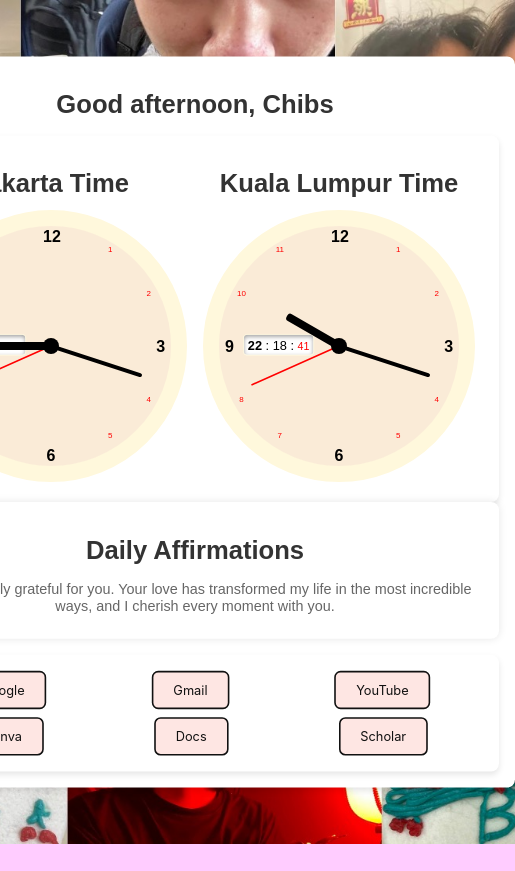
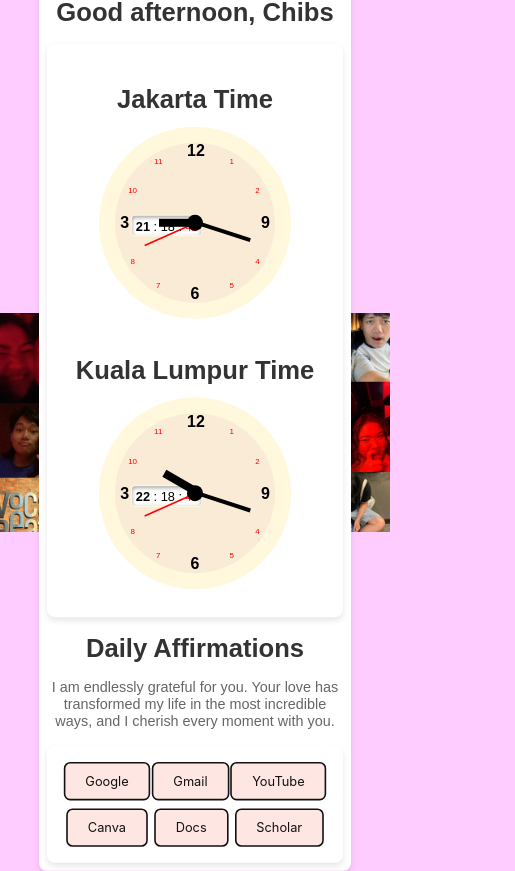
Before and after one commit to krooldonutz/for-chibs, a website with bundled scripts: page index.html in a window 390 px wide. Shown: the whole page, 515 px wide, since content can reach past the window. Before the commit the page ends 844 px from the top, so only its background shows below. Built offline with nearby package versions, Linux system fonts and the light colour scheme.

Commit message:
enable phone screen special size

```diff
--- a/styles.css
+++ b/styles.css
@@ -1,3 +1,4 @@
+/* Global styles */
 body {
     font-family: Arial, sans-serif;
     margin: 0;
@@ -11,9 +12,8 @@ body {
     background-size: cover; /* Ensure the image covers the entire viewport */
     background-repeat: no-repeat; /* Prevent the image from repeating */
     background-position: center; /* Center the image */
-    transform: scale(80%)
+    transform: scale(80%);
 }
-
 
 .container {
     text-align: center;
@@ -21,6 +21,8 @@ body {
     border-radius: 10px;
     padding: 20px;
     box-shadow: 0 4px 8px rgba(0, 0, 0, 0.1); /* Box shadow for a sleek look */
+    padding: 20px; /* Common padding for container */
+    transform-origin: top; /* Set transform origin to top */
 }
 
 h1 {
@@ -34,86 +36,67 @@ p {
     margin-bottom: 10px;
 }
 
-.affirmation-container {
-    background-color:  #fff;
-    padding: 20px;
-    border-radius: 10px;
-    box-shadow: 0 0 10px rgba(0, 0, 0, 0.1);
-}
-
-.button-container {
-    background-color:  #fff;
-    padding: 20px;
-    border-radius: 10px;
-    box-shadow: 0 0 10px rgba(0, 0, 0, 0.1);
-}
-
-.clock{
+/* Clock styles */
+.clock {
     width: 300px;
     height: 300px;
     border-radius: 50%;
     background-color: antiquewhite;
     margin: 100px auto 0px auto;
     position: relative;
-    border:20px solid cornsilk;
+    border: 20px solid cornsilk;
     margin-top: -5px; /* Adjust the value for desired gap size */
     margin-bottom: 5px;
+}
 
-}
-.center{
+.center {
     background-color: #000;
     position: absolute;
     left: calc(50% - 10px);
-    top:  calc(50% - 10px);
+    top: calc(50% - 10px);
     width: 20px;
     height: 20px;
     border-radius: 50%;
     z-index: 20;
 }
-.hourHand{
+
+.hourHand, .minuteHand, .secondHand {
+    position: absolute;
+    left: 50%;
+    transform-origin: bottom center;
+}
+
+.hourHand {
     width: 10px;
     height: 75px;
     background-color: #000;
-    transform-origin: bottom center;
-    border-radius: 4px;
-    position: absolute;
     top: 75px;
     left: 145px;
     z-index: 10;
-    transition-timing-function: cubic-bezier(0.1, 2.7, 0.58, 1);
     transform: rotate(360deg);
+}
 
-}
-.minuteHand{
+.minuteHand {
     width: 5px;
     height: 120px;
     background-color: #000;
-    transform-origin: bottom center;
-    border-radius: 4px;
-    position: absolute;
     top: 30px;
     left: 147px;
     z-index: 9;
-    transition-timing-function: cubic-bezier(0.1, 2.7, 0.58, 1);
     transform: rotate(90deg);
+}
 
-}
-.secondHand{
+.secondHand {
     width: 2px;
     height: 120px;
-    background-color:red;
-    transform-origin: bottom center;
-    border-radius: 4px;
-    position: absolute;
+    background-color: red;
     top: 30px;
     left: 149px;
-    transition: all 0.06s;
-    transition-timing-function: cubic-bezier(0.1, 2.7, 0.58, 1);
     z-index: 8;
     transform: rotate(360deg);
+}
 
-}
-.time{
+.time {
     position: absolute;
     top: 45%;
     left: 10%;
@@ -125,90 +108,79 @@ p {
     border-radius: 5px;
     min-width: 70px;
     height: 15px;
-
-}
-.time small{
-    color:red;
-    transition: all 0.05s;
-    transition-timing-function: cubic-bezier(0.1, 2.7, 0.58, 1);
 }
 
-.clock ul{
+.time small {
+    color: red;
+    transition: all 0.05s;
+}
+
+.clock ul {
     list-style: none;
     padding: 0;
+}
 
-}
-.clock ul li{
+.clock ul li {
     position: absolute;
-    width:20px;
-    height:20px;
+    width: 20px;
+    height: 20px;
     text-align: center;
     line-height: 20px;
     font-size: 10px;
-    color:red;
+    color: red;
 }
-.clock ul li:nth-child(1){
+
+.clock ul li:nth-child(1) {
     right: 22%;
-    top:6.5%;
+    top: 6.5%;
 }
-.clock ul li:nth-child(2){
+
+.clock ul li:nth-child(2) {
     right: 6%;
-    top:25%;
+    top: 25%;
 }
-.clock ul li:nth-child(3){
+
+.clock ul li:nth-child(3),
+.clock ul li:nth-child(6),
+.clock ul li:nth-child(9),
+.clock ul li:nth-child(12) {
     right: 1%;
-    top:calc(50% - 10px);
-    color:#000;
-    font-size: 20px;
-    font-weight: bold;
-}
-.clock ul li:nth-child(4){
-    right: 6%;
-    top:69%;
-}
-.clock ul li:nth-child(5){
-    right: 22%;
-    top:84%;
-}
-.clock ul li:nth-child(6){
-    right: calc(50% - 10px);
-    top:calc(99% - 20px);
-    color:#000;
-    font-size: 20px;
-    font-weight: bold;
-}
-.clock ul li:nth-child(7){
-    left: 22%;
-    top:84%;
-}
-.clock ul li:nth-child(8){
-    left: 6%;
-    top:69%;
-}
-.clock ul li:nth-child(9){
-    left: 1%;
-    top:calc(50% - 10px);
-    color:#000;
-    font-size: 20px;
-    font-weight: bold;
-}
-.clock ul li:nth-child(10){
-    left: 6%;
-    top:25%;
-}
-.clock ul li:nth-child(11){
-    left: 22%;
-    top:6.5%;
-}
-.clock ul li:nth-child(12){
-    right: calc(50% - 10px);
-    top:1%;
-    color:#000;
+    color: #000;
     font-size: 20px;
     font-weight: bold;
 }
 
-/* CSS */
+.clock ul li:nth-child(4) {
+    right: 6%;
+    top: 69%;
+}
+
+.clock ul li:nth-child(5) {
+    right: 22%;
+    top: 84%;
+}
+
+.clock ul li:nth-child(7) {
+    left: 22%;
+    top: 84%;
+}
+
+.clock ul li:nth-child(8) {
+    left: 6%;
+    top: 69%;
+}
+
+.clock ul li:nth-child(10) {
+    left: 6%;
+    top: 25%;
+}
+
+.clock ul li:nth-child(11) {
+    left: 22%;
+    top: 6.5%;
+}
+
+/* Button styles */
 .button-56 {
     align-items: center;
     background-color: #fee6e3;
@@ -218,7 +190,7 @@ p {
     color: #111;
     cursor: pointer;
     display: flex;
-  font-family: Inter,sans-serif;
+    font-family: Inter, sans-serif;
     font-size: 16px;
     height: 48px;
     justify-content: center;
@@ -267,43 +239,122 @@ p {
     }
 }
 
-
-
+/* Button container styles */
 .buttons-container {
     display: flex;
     flex-direction: column;
     align-items: center;
-    background-color: white; /* Adjust background color as needed */
+    background-color: white;
     padding: 20px;
     border-radius: 10px;
-    box-shadow: 0 4px 8px rgba(0, 0, 0, 0.1); /* Add drop shadow */
-    margin-top: 20px; /* Adjust margin as needed */
+    box-shadow: 0 4px 8px rgba(0, 0, 0, 0.1);
+    margin-top: 20px;
 }
 
-.top-buttons{
-    display: flex;
-    justify-content: space-around;
-    width: 100%;
-    margin-bottom:10px;
-}
-
+.top-buttons,
 .bottom-buttons {
     display: flex;
     justify-content: space-around;
     width: 100%;
+}
 
+.bottom-buttons {
+    margin-top: 10px;
 }
+
+/* Clock container styles */
 .clock-container {
     text-align: center;
-    background-color: #fff; /* White background for the container */
+    background-color: #fff;
     border-radius: 10px;
     padding: 20px;
-    box-shadow: 0 4px 8px rgba(0, 0, 0, 0.1); /* Box shadow for a sleek look */
-    display: flex; /* Add display flex to arrange clocks side by side */
-    flex-direction: row; /* Arrange clocks side by side */
-    justify-content: space-around; /* Add space between clocks */
+    box-shadow: 0 4px 8px rgba(0, 0, 0, 0.1);
+    display: flex;
+    flex-direction: row;
+    justify-content: space-around;
+    margin-top: 20px;
 }
 
 .clock-subcontainer {
-    margin: 0 10px; /* Add margin to create space between clocks */
+    margin: 0 10px;
 }
+
+/* Responsive adjustments */
+@media (max-aspect-ratio: 9/16) {
+    body {
+        background-size: contain;
+    }
+
+    .container {
+        transform: scale(calc(70vh / 100));
+        margin-top: 0;
+    }
+
+    .greeting-container {
+        margin-top: 20px;
+    }
+}
+
+@media (max-width: 768px) {
+    .container {
+        padding: 10px;
+    }
+
+    .clock-container {
+        display: flex;
+        flex-wrap: wrap;
+        justify-content: center;
+    }
+
+    .clock-subcontainer {
+        margin: 10px;
+    }
+
+    .clock {
+        width: 200px;
+        height: 200px;
+        position: relative;
+    }
+
+    .hourHand, .minuteHand, .secondHand {
+        position: absolute;
+        left: 50%;
+        transform-origin: bottom center;
+    }
+
+    .hourHand {
+        height: calc(50% - 50px);
+        top: 50px;
+    }
+
+    .minuteHand {
+        height: calc(50% - 30px);
+        top: 30px;
+    }
+
+    .secondHand {
+        height: calc(50% - 30px);
+        top: 30px;
+    }
+}
+
+.clock ul li:nth-child(12) {
+    right: calc(50% - 10px);
+    top: 0%;
+}
+
+
+.clock ul li:nth-child(6) {
+    left: calc(50% - 10px);
+    top: calc(99% - 20px);
+}
+
+.clock ul li:nth-child(3) {
+    right: calc(99% - 20px);
+    top: calc(50% - 10px);
+}
+
+.clock ul li:nth-child(9) {
+    left: calc(94% - 10px);
+    top: calc(50% - 10px);
+}
```
Lines whose indentation alone changed are shown as unchanged.
